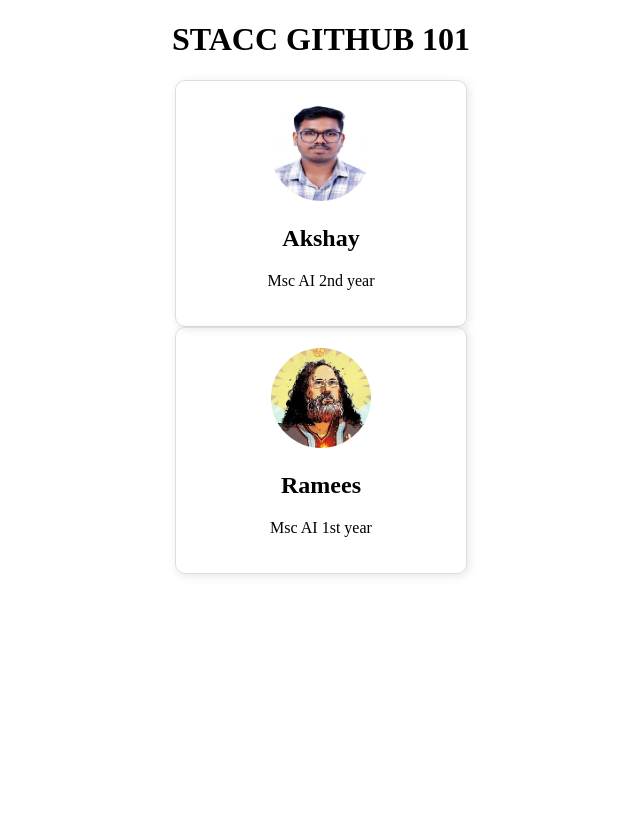
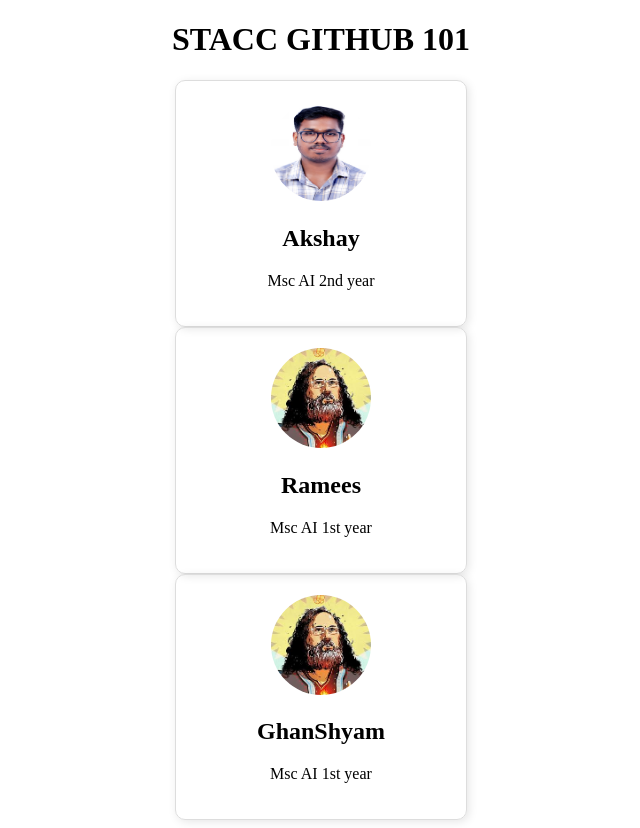
Before and after one commit to STACC-PROJECTS/Github-101, a React (Vite) app: page / in a window 1280 px wide. Shown: the whole page, without its empty margins (319-959 px from the left). Before the commit the page ends 800 px from the top, so only its background shows below. Built offline with nearby package versions, Linux system fonts and the light colour scheme.

Commit message:
Made changes by ghanshyam

```diff
--- a/src/App.jsx
+++ b/src/App.jsx
@@ -23,6 +23,10 @@ const App = () => {
         Msc AI 1st year
           </UserProfile>
 
+        <UserProfile name="GhanShyam" image="/images/ramees.jpg" >
+        Msc AI 1st year
+          </UserProfile>
+
 
 
     </div>
```
